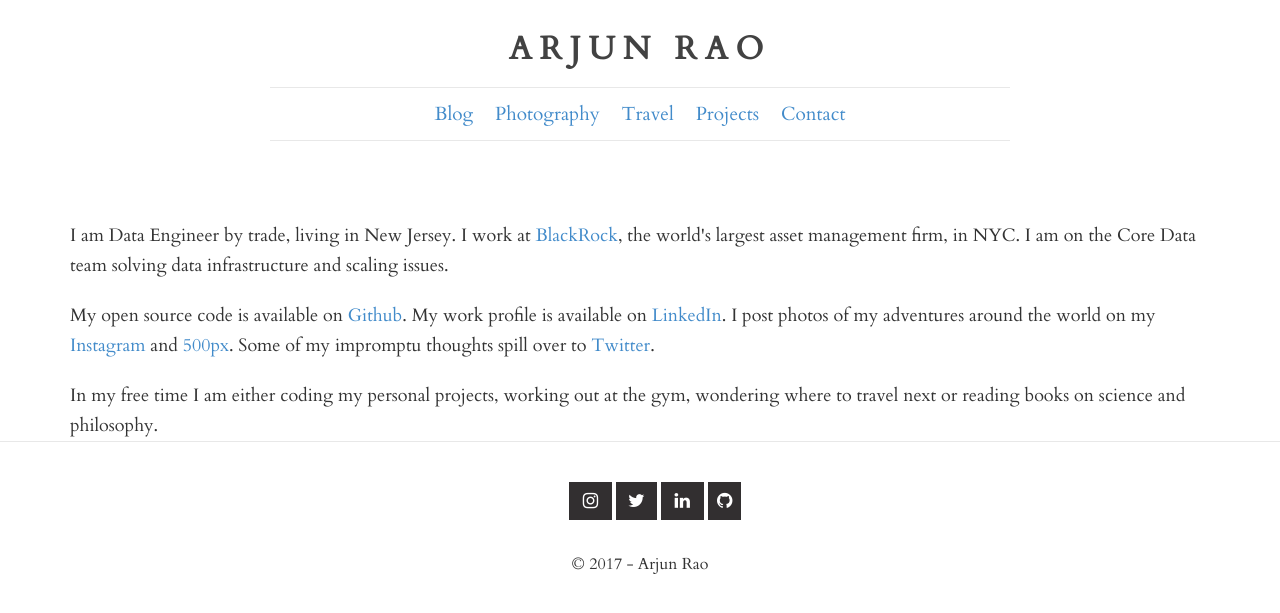
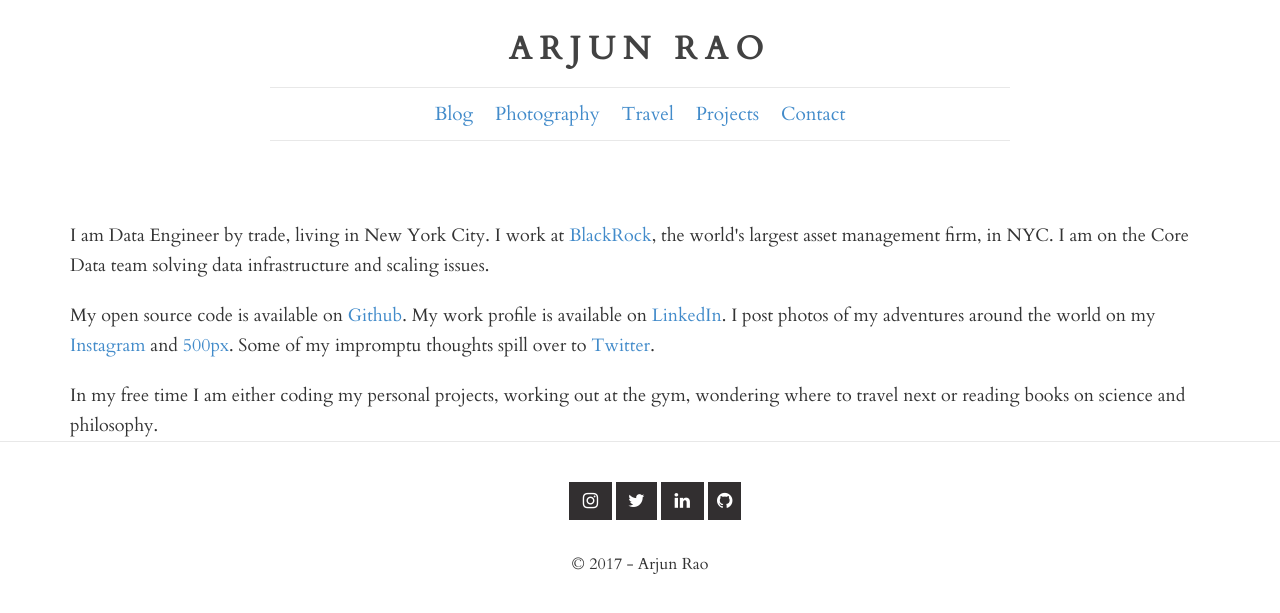
Before and after one commit to arjunrao87/arjunrao.co-v1, a Jekyll site: the page built from index.html, in a window 1280 px wide. Shown: the top 613 px of the page. Built offline with Jekyll 4.4.1, drawn with Linux system fonts in a browser that asks for light colours; nearby versions of some CDN libraries; comment, search, counter and statistics services are not loaded.

Commit message:
Updating home page

```diff
--- a/_includes/home.html
+++ b/_includes/home.html
@@ -3,7 +3,7 @@
   <br />
   <br />
   <br />
-  <home-text>I am Data Engineer by trade, living in New Jersey. I work at <a href="https://www.blackrock.com" target="_blank">BlackRock</a>, the world's largest asset management firm, in NYC. I am on the Core Data team solving data infrastructure and scaling issues. </home-text>
+  <home-text>I am Data Engineer by trade, living in New York City. I work at <a href="https://www.blackrock.com" target="_blank">BlackRock</a>, the world's largest asset management firm, in NYC. I am on the Core Data team solving data infrastructure and scaling issues. </home-text>
   <br />
   <br />
   <home-text>My open source code is available on <a href="http://github.com/arjunrao87" target="_blank">Github</a>. My work profile is available on <a href="https://www.linkedin.com/in/arjunrao87" target="_blank">LinkedIn</a>. I post photos of my adventures around the world on my <a href="https://www.instagram.com/raoarjun/" target="_blank">Instagram</a> and <a href="https://500px.com/arjunrao87" target="_blank">500px</a>. Some of my impromptu thoughts spill over to <a href="https://www.twitter.com/raoarjun" target="_blank">Twitter</a>. </home-text>
```
